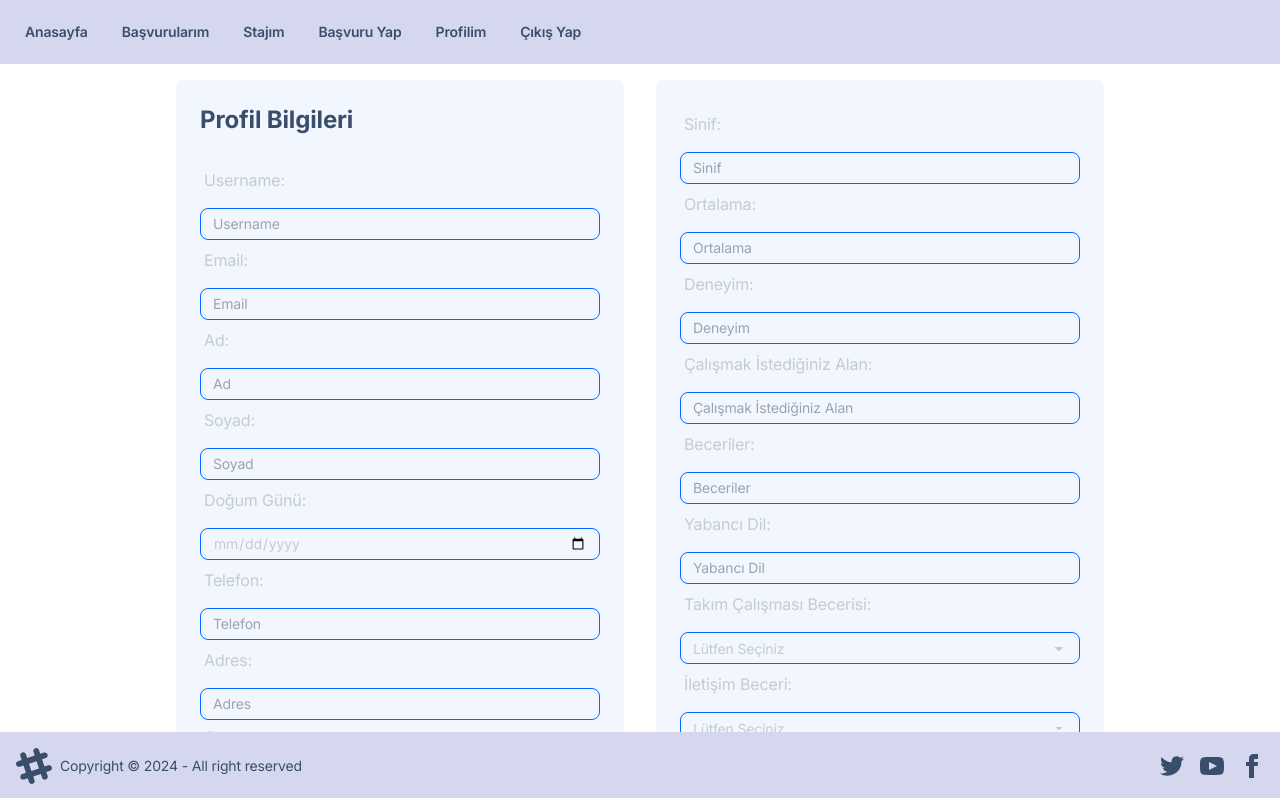
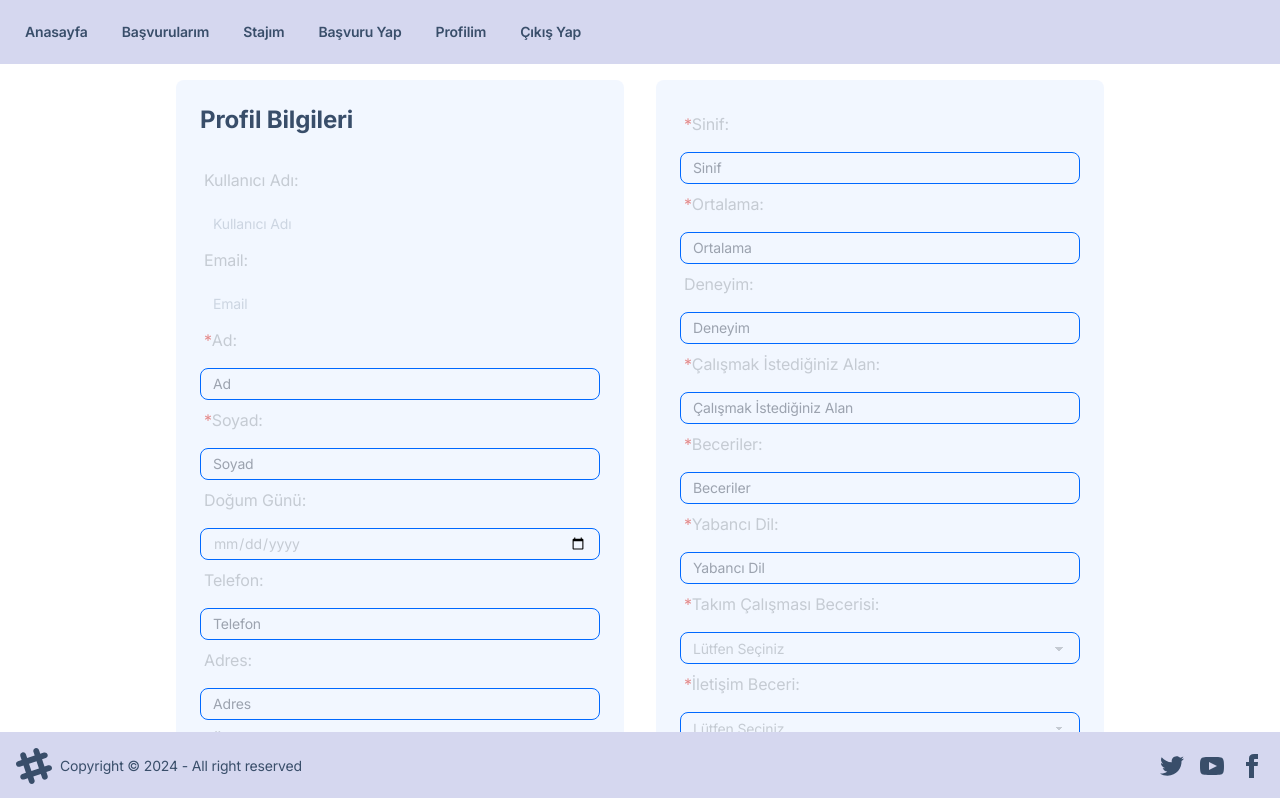
Before and after one commit to AkbarRasiRahimi/faruk, a Next.js app: page /profile in a window 1280 px wide. Shown: the top 798 px of the page. Built offline with nearby package versions, Linux system fonts and the light colour scheme; sample sign-in values are in the browser's storage.

Commit message:
new update

```diff
--- a/src/app/(auth)/login/page.js
+++ b/src/app/(auth)/login/page.js
@@ -3,12 +3,13 @@
 import { useState, useEffect } from "react";
 import Toast from "../../../components/toast";
 import Link from "next/link";
+import { useRouter } from "next/navigation";
 
-export default function Login() {
+export default function LoginCompany() {
   const [email, setEmail] = useState("");
   const [password, setPassword] = useState("");
   const [toastMessage, setToastMessage] = useState("");
-
+  const router = useRouter();
   const handleSubmit = async (e) => {
     e.preventDefault();
 
@@ -27,7 +28,7 @@ export default function Login() {
       setToastMessage("Successfully logged in!");
       setTimeout(() => {
         setToastMessage("");
-        router.push("/");
+        window.location.reload();
       }, 3000);
     } else {
       setToastMessage("Invalid email or password");
@@ -35,6 +36,12 @@ export default function Login() {
         setToastMessage("");
       }, 3000);
     }
+  };
+
+  const onSubmitTest = async (e) => {
+    localStorage.setItem("token", "test");
+    router.replace("/");
+     router.refresh("/");
   };
 
   return (
@@ -68,6 +75,9 @@ export default function Login() {
             </div>
             <button type="submit" className="btn btn-primary btn-sm w-full mt-4">
               Giriş Yap
+            </button>{" "}
+            <button onClick={onSubmitTest} className="btn btn-primary btn-sm w-full mt-4">
+              Deneyim
             </button>
           </form>
           <p className="mt-4 text-center">
--- a/src/app/page.js
+++ b/src/app/page.js
@@ -67,7 +67,7 @@ export default function Home() {
     if (typeof window !== "undefined") {
       const storedToken = localStorage.getItem("token");
       if (!storedToken) {
-        router.push("/welcome");
+        router.push("/login");
       } else {
         setToken(storedToken);
       }
--- a/src/app/profile/page.js
+++ b/src/app/profile/page.js
@@ -12,29 +12,37 @@ export default function Profile() {
       <div className="flex flex-col w-screen h-fit justify-center items-center bg-base-100 md:flex-row md:items-start md:space-x-6 pb-20 gap-2">
         <div className="w-full max-w-md p-6 bg-base-200 md:w-1/2 rounded-lg h-fit">
           <h1 className="text-2xl font-bold mb-6">Profil Bilgileri</h1>
-          <label className="label mb-2 text-neutral-content">Username:</label>
+          <label className="label mb-2 text-neutral-content">Kullanıcı Adı:</label>
           <input
             type="text"
             className="input input-bordered input-primary input-sm w-full bg-transparent text-neutral-content"
-            placeholder="Username"
+            placeholder="Kullanıcı Adı"
+            disabled
           />
           <label className="label mb-2 text-neutral-content">Email:</label>
           <input
             type="text"
             className="input input-bordered input-primary input-sm w-full bg-transparent text-neutral-content"
             placeholder="Email"
+            disabled
           />
-          <label className="label mb-2 text-neutral-content">Ad:</label>
+          <label className="label mb-2 text-neutral-content flex justify-start">
+            <span className="text-error">*</span>Ad:
+          </label>
           <input
             type="text"
             className="input input-bordered input-primary input-sm w-full bg-transparent text-neutral-content"
             placeholder="Ad"
+            required
           />
-          <label className="label mb-2 text-neutral-content">Soyad:</label>
+          <label className="label mb-2 text-neutral-content flex justify-start">
+            <span className="text-error">*</span>Soyad:
+          </label>
           <input
             type="text"
             className="input input-bordered input-primary input-sm w-full bg-transparent text-neutral-content"
             placeholder="Soyad"
+            required
           />
           <label className="label mb-2 text-neutral-content">Doğum Günü:</label>
           <input
@@ -54,31 +62,43 @@ export default function Profile() {
             className="input input-bordered input-primary input-sm w-full bg-transparent text-neutral-content"
             placeholder="Adres"
           />
-          <label className="label mb-2 text-neutral-content">Üniversite:</label>
+          <label className="label mb-2 text-neutral-content flex justify-start">
+            <span className="text-error">*</span>Üniversite:
+          </label>
           <input
             type="text"
             className="input input-bordered input-primary input-sm w-full bg-transparent text-neutral-content"
             placeholder="Üniversite"
+            required
           />
-          <label className="label mb-2 text-neutral-content">Bölüm:</label>
+          <label className="label mb-2 text-neutral-content flex justify-start">
+            <span className="text-error">*</span>Bölüm:
+          </label>
           <input
             type="text"
             className="input input-bordered input-primary input-sm w-full bg-transparent text-neutral-content"
             placeholder="Bölüm"
+            required
           />
         </div>
         <div className="w-full max-w-md p-6 bg-base-200 md:w-1/2 h-fit rounded-lg">
-          <label className="label mb-2 text-neutral-content">Sinif:</label>
+          <label className="label mb-2 text-neutral-content flex justify-start">
+            <span className="text-error">*</span>Sinif:
+          </label>
           <input
             type="text"
             className="input input-bordered input-primary input-sm w-full bg-transparent text-neutral-content"
             placeholder="Sinif"
+            required
           />
-          <label className="label mb-2 text-neutral-content">Ortalama:</label>
+          <label className="label mb-2 text-neutral-content flex justify-start">
+            <span className="text-error">*</span>Ortalama:
+          </label>
           <input
             type="text"
             className="input input-bordered input-primary input-sm w-full bg-transparent text-neutral-content"
             placeholder="Ortalama"
+            required
           />
           <label className="label mb-2 text-neutral-content">Deneyim:</label>
           <input
@@ -86,25 +106,36 @@ export default function Profile() {
             className="input input-bordered input-primary input-sm w-full bg-transparent text-neutral-content"
             placeholder="Deneyim"
           />
-          <label className="label mb-2 text-neutral-content">Çalışmak İstediğiniz Alan:</label>
+          <label className="label mb-2 text-neutral-content flex justify-start">
+            <span className="text-error">*</span>Çalışmak İstediğiniz Alan:
+          </label>
           <input
             type="text"
             className="input input-bordered input-primary input-sm w-full bg-transparent text-neutral-content"
             placeholder="Çalışmak İstediğiniz Alan"
+            required
           />
-          <label className="label mb-2 text-neutral-content">Beceriler:</label>
+          <label className="label mb-2 text-neutral-content flex justify-start">
+            <span className="text-error">*</span>Beceriler:
+          </label>
           <input
             type="text"
             className="input input-bordered input-primary input-sm w-full bg-transparent text-neutral-content"
             placeholder="Beceriler"
+            required
           />
-          <label className="label mb-2 text-neutral-content">Yabancı Dil:</label>
+          <label className="label mb-2 text-neutral-content flex justify-start">
+            <span className="text-error">*</span>Yabancı Dil:
+          </label>
           <input
             type="text"
             className="input input-bordered input-primary input-sm w-full bg-transparent text-neutral-content"
             placeholder="Yabancı Dil"
+            required
           />
-          <label className="label mb-2 text-neutral-content">Takım Çalışması Becerisi:</label>
+          <label className="label mb-2 text-neutral-content flex justify-start">
+            <span className="text-error">*</span>Takım Çalışması Becerisi:
+          </label>
           <select
             className="select select-bordered select-primary select-sm w-full bg-transparent text-neutral-content"
             required>
@@ -113,7 +144,9 @@ export default function Profile() {
             <option value="İyi">İyi</option>
             <option value="Çok İyi">Çok İyi</option>
           </select>
-          <label className="label mb-2 text-neutral-content">İletişim Beceri:</label>
+          <label className="label mb-2 text-neutral-content flex justify-start">
+            <span className="text-error">*</span>İletişim Beceri:
+          </label>
           <select
             className="select select-bordered select-primary select-sm w-full bg-transparent text-neutral-content"
             required>
@@ -122,7 +155,9 @@ export default function Profile() {
             <option value="İyi">İyi</option>
             <option value="Çok İyi">Çok İyi</option>
           </select>
-          <label className="label mb-2 text-neutral-content">Analitik Beceri:</label>
+          <label className="label mb-2 text-neutral-content flex justify-start">
+            <span className="text-error">*</span> Analitik Beceri:
+          </label>
           <select
             className="select select-bordered select-primary select-sm w-full bg-transparent text-neutral-content"
             required>
```
